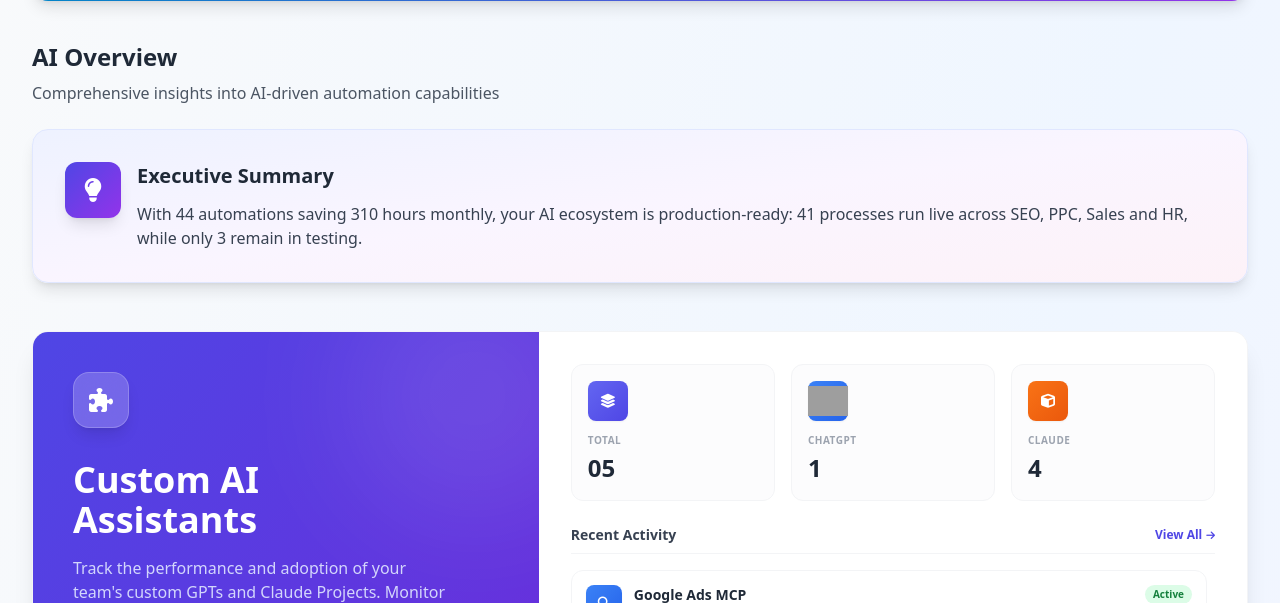
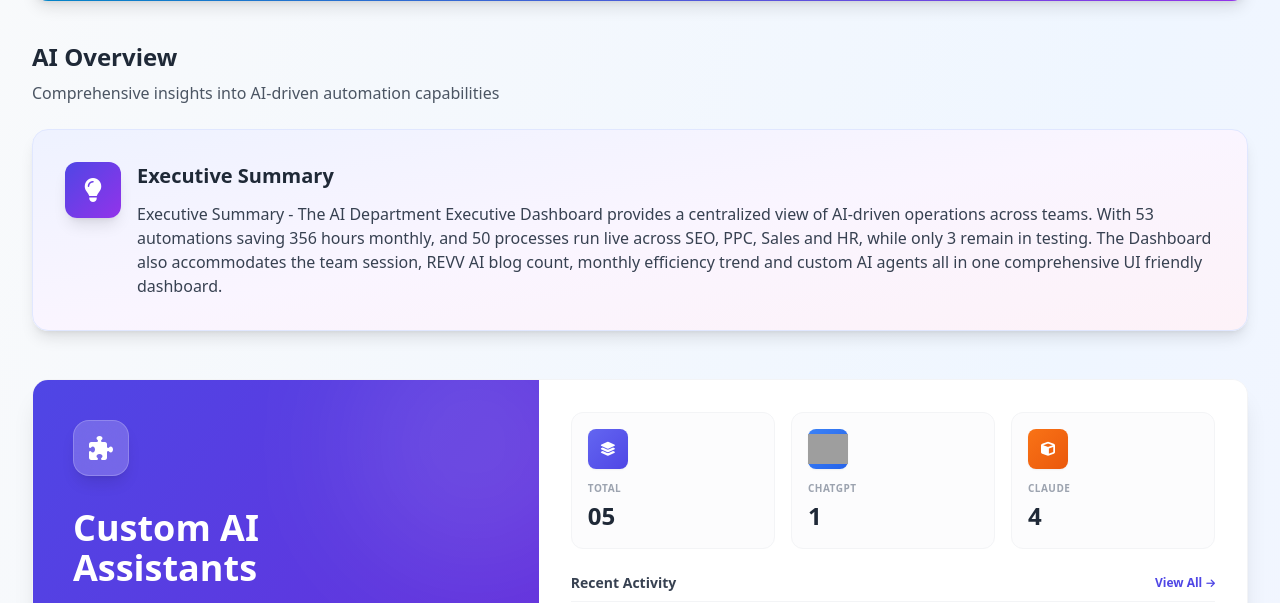
Before and after one commit to RevvGrowth-25/ReDajngo, a Django app: page / in a window 1280 px wide. Shown: the part 495-1098 px from the top of the page. Run offline with Django 5.2, Linux system fonts and the light colour scheme; some libraries are stand-ins or nearby versions; grey boxes are pictures that could not be loaded.

Commit message:
Update index.html

```diff
--- a/home/templates/index.html
+++ b/home/templates/index.html
@@ -66,7 +66,7 @@
         <div class="flex-1">
           <h3 class="text-xl font-bold text-gray-800 mb-3">Executive Summary</h3>
           <p class="text-gray-700 leading-relaxed text-sm md:text-base">
-            With 44 automations saving 310 hours monthly, your AI ecosystem is production-ready: 41 processes run live across SEO, PPC, Sales and HR, while only 3 remain in testing.
+            Executive Summary - The AI Department Executive Dashboard provides a centralized view of AI-driven operations across teams. With 53 automations saving 356 hours monthly, and 50 processes run live across SEO, PPC, Sales and HR, while only 3 remain in testing. The Dashboard also accommodates the team session, REVV AI blog count, monthly efficiency trend and custom AI agents all in one comprehensive UI friendly dashboard.
           </p>
         </div>
       </div>
```
